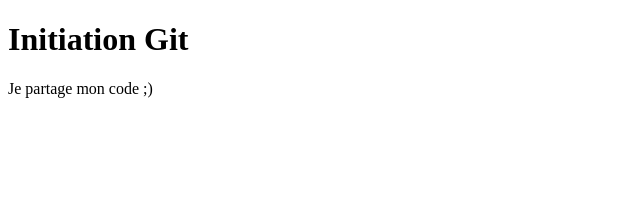
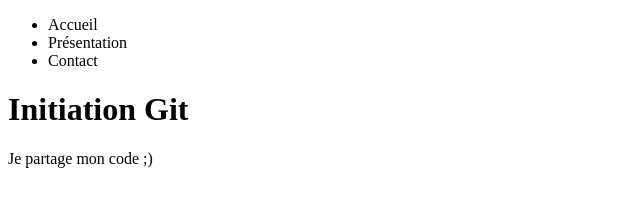
Before and after one commit to Flopet59/initiation-git, a plain HTML site: page index.html in a window 1280 px wide. Shown: the whole page, without its empty margins (0-640 px from the left). Drawn offline with Linux system fonts and the light colour scheme.

Commit message:
maj index

```diff
--- a/index.html
+++ b/index.html
@@ -2,9 +2,17 @@
 <html>
   <head>
     <meta charset="utf-8">
-    <title></title>
+    <meta name="viewport" content="width=device-width, initial-scale=1">
+    <title>Test</title>
   </head>
   <body>
+    <nav>
+      <ul>
+        <li>Accueil</li>
+        <li>Présentation</li>
+        <li>Contact</li>
+      </ul>
+    </nav>
     <h1>Initiation Git</h1>
     <p>Je partage mon code ;)</p>
   </body>
```
